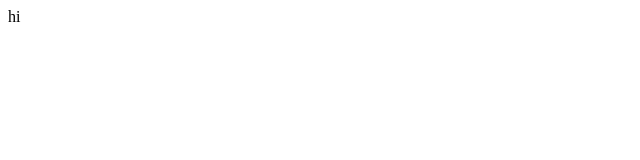
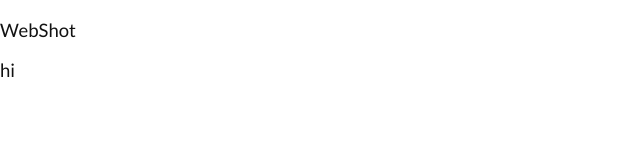
Before and after one commit to Aragor70/WebShot, a React (Create React App) app in the folder client/: page / in a window 1280 px wide. Shown: the top 160 px of the page, without its empty margins (0-640 px from the left). Built offline with nearby package versions, Linux system fonts and the light colour scheme.

Commit message:
Replace default css styles

```diff
--- a/client/public/index.html
+++ b/client/public/index.html
@@ -5,6 +5,7 @@
     <link rel="icon" href="%PUBLIC_URL%/favicon.ico" />
     <meta name="viewport" content="width=device-width, initial-scale=1" />
     <meta name="theme-color" content="#000000" />
+    <link href="https://fonts.googleapis.com/css2?family=Lato:wght@400;700&display=swap" rel="stylesheet">
     <meta
       name="description"
       content="Web site created using create-react-app"
--- a/client/src/index.js
+++ b/client/src/index.js
@@ -3,6 +3,8 @@ import ReactDOM from 'react-dom';
 import App from './App';
 import reportWebVitals from './reportWebVitals';
 import { BrowserRouter as Router } from 'react-router-dom';
+
+import './style/style.css'
 
 ReactDOM.render(
   <React.StrictMode>
--- a/client/src/interface/Header.js
+++ b/client/src/interface/Header.js
@@ -8,9 +8,7 @@ const Header = () => {
 
 
     return (
-        <div className="header-content">
-
-        </div>
+        <p>WebShot</p>
     );
 }
 export default Header;
--- /dev/null
+++ b/client/src/style/output.css
@@ -0,0 +1,21 @@
+
+.output
+{
+    width: 100%;
+    height: 88vh;
+    margin-top: 12vh;
+
+
+    overflow: hidden;
+    overflow-y: auto;
+
+    padding-left: 15px;
+    padding-right: 15px;
+}
+
+.section-content
+{
+    width: 100%;
+    height: 100%;
+
+}
--- /dev/null
+++ b/client/src/style/style.css
@@ -0,0 +1,74 @@
+* {
+    box-sizing: border-box;
+    font-family: 'Lato', sans-serif;
+}
+body, html
+{
+    width: 100vw;
+    height: 100vh;
+    margin: 0!important;
+    padding: 0!important;
+    text-align: justify;
+    word-wrap: break-word;
+    display: block;
+
+    background-color: #fff;
+    color: #121212;
+    font-weight: 400;
+    font-family: 'Lato', sans-serif;
+
+    position: relative;
+    overflow-x: hidden;
+    overflow-y: hidden;
+    font-size: 18.5px;
+}
+
+a, button, input
+{
+    outline: none;
+    color: #121212;
+    text-decoration: none;
+    border-radius: 7.5px;
+    transition: all 0.3s ease-in;
+}
+
+a, button
+{
+    font-weight: 400;
+    overflow: hidden;
+    font-size: 22px;
+    cursor: pointer;
+}
+a:hover, button:hover
+{
+    color: lightblue;
+}
+a:focus, button:focus
+{
+    color: #49c500;
+}
+a > button
+{
+    width: 100%;
+    height: 100%;
+    padding: 0;
+    margin: 0;
+}
+
+input
+{
+    overflow: hidden;
+    overflow-y: auto;
+    background-color: rgba(232, 240, 254, 0.7);
+}
+
+h1
+{
+    margin:0!important;
+    padding:0;
+}
+
+.weightBold
+{
+    font-weight: bold;
+}
```
Also changed, not shown: client/src/App.js (line endings or trailing spaces), 1 other file (tests, documents, lock files or other folders).
